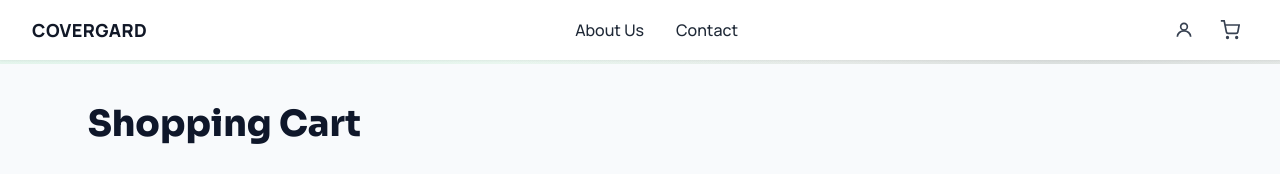
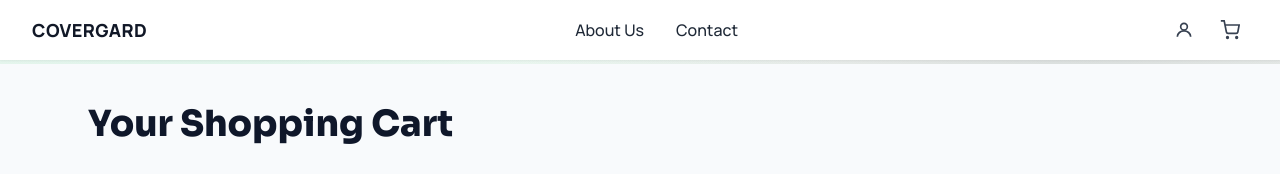
Before and after one commit to Covergard-Pty-Ltd/covergard-ui-mock, a React (Vite) app: page /cart in a window 1280 px wide. Shown: the top 174 px of the page. Built offline with nearby package versions, Linux system fonts and the light colour scheme.

Commit message:
Amended a title to better match the page description

```diff
--- a/src/pages/Cart.tsx
+++ b/src/pages/Cart.tsx
@@ -58,7 +58,7 @@ export default function CartPage() {
     <main className="bg-slate-50 min-h-screen pb-20 pt-10 animate-[fadeIn_0.5s_ease-out]">
       <section className="max-w-6xl mx-auto px-6">
         <h1 className="text-4xl font-extrabold text-slate-900 mb-8">
-          Shopping Cart
+          Your Shopping Cart
         </h1>
 
         <div className="grid lg:grid-cols-3 gap-10">
```
